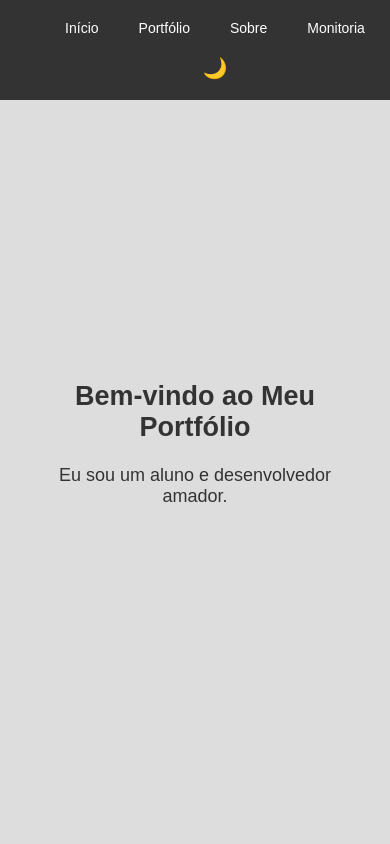
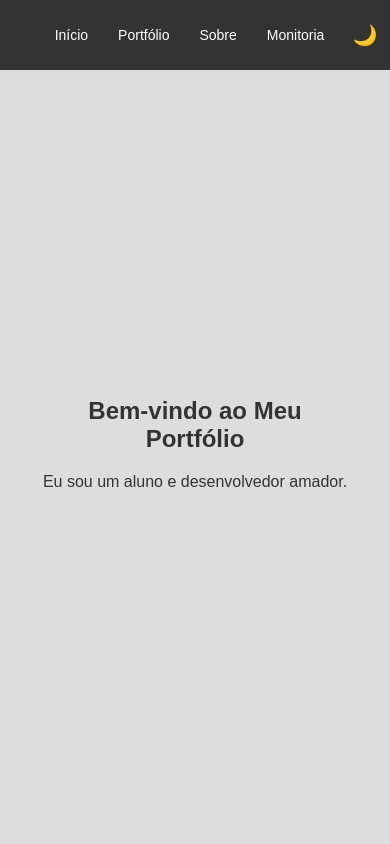
Before and after one commit to PomboFurry/Portfolio, a plain HTML site: page index.html in a window 390 px wide. Shown: the top 844 px of the page. Drawn offline with Linux system fonts and the light colour scheme.

Commit message:
Update styles.css

```diff
--- a/styles.css
+++ b/styles.css
@@ -7,7 +7,7 @@ body {
     scroll-behavior: smooth;
     color: #333; /* Default text color */
     background: #f0f0f0; /* Default background color */
-    font-size: 18px; /* Reduced font size for mobile */
+    font-size: 20px; /* Default font size for PC */
     transition: background 0.6s ease, color 0.6s ease;
 }
 
@@ -34,7 +34,7 @@ body {
     display: flex;
     justify-content: center; /* Center the navigation links */
     align-items: center;
-    padding: 10px 20px; /* Reduced padding for mobile */
+    padding: 10px 20px;
 }
 
 #navbar ul {
@@ -49,15 +49,15 @@ body {
 }
 
 #navbar ul li {
-            margin: 5px 10px; /* Reduced margin for mobile */
+    margin: 0 10px; /* Adjusted margin for better spacing */
 }
 
 #navbar ul li a {
     color: #fff; /* White text */
     text-decoration: none;
-                padding: 5px 10px; /* Reduced padding for mobile */
+    padding: 10px 15px; /* Adjusted padding for better spacing */
     display: block;
-                font-size: 14px; /* Reduced font size for mobile */
+    font-size: 18px; /* Default font size for PC */
 }
 
 #navbar ul li a:hover {
@@ -68,9 +68,9 @@ body {
 #theme-toggle {
     background: transparent;
     border: none;
-    font-size: 20px; /* Reduced font size for mobile */
+    font-size: 24px; /* Default size for PC */
     cursor: pointer;
-    padding: 5px; /* Reduced padding for mobile */
+    padding: 10px;
     color: #fff; /* White text */
     transition: transform 0.6s ease;
     margin-left: auto; /* Push the button to the right */
@@ -82,12 +82,12 @@ body {
 
 /* Sections */
 .section {
-    min-height: 100vh; /* Use min-height instead of height */
+    min-height: 100vh; /* Use min-height to ensure sections don't overflow */
     display: flex;
     align-items: center;
     justify-content: center;
     text-align: center;
-    padding: 20px; /* Added padding for better spacing on mobile */
+    padding: 20px; /* Added padding for better spacing */
 }
 
 #home {
@@ -126,8 +126,8 @@ body.dark-mode #monitoria {
 /* Portfolio Gallery */
 .gallery {
     display: grid;
-    grid-template-columns: repeat(auto-fit, minmax(150px, 1fr)); /* Adjusted for mobile */
-    gap: 10px; /* Reduced gap for mobile */
+    grid-template-columns: repeat(auto-fit, minmax(200px, 1fr)); /* Adjusted for PC */
+    gap: 15px;
 }
 
 .gallery img {
@@ -144,12 +144,57 @@ body.dark-mode #monitoria {
 /* Footer */
 footer {
     text-align: center;
-    padding: 15px; /* Reduced padding for mobile */
+    padding: 20px;
     background: #333; /* Dark gray */
     color: #fff; /* White text */
-    font-size: 14px; /* Reduced font size for mobile */
 }
 
 body.dark-mode footer {
     background: #1e1e1e; /* Even darker gray */
 }
+
+/* Media Queries for Mobile Devices */
+@media (max-width: 768px) {
+    /* Adjust font sizes for mobile */
+    body {
+        font-size: 16px; /* Smaller font size for mobile */
+    }
+
+    /* Navigation adjustments for mobile */
+    #navbar ul li a {
+        font-size: 14px; /* Smaller font size for mobile */
+        padding: 8px 12px; /* Smaller padding for mobile */
+    }
+
+    #theme-toggle {
+        font-size: 20px; /* Smaller toggle button for mobile */
+        padding: 8px; /* Smaller padding for mobile */
+    }
+
+    /* Gallery adjustments for mobile */
+    .gallery {
+        grid-template-columns: repeat(auto-fit, minmax(150px, 1fr)); /* Adjusted for mobile */
+        gap: 10px; /* Smaller gap for mobile */
+    }
+
+    /* Footer adjustments for mobile */
+    footer {
+        padding: 15px; /* Smaller padding for mobile */
+        font-size: 14px; /* Smaller font size for mobile */
+    }
+}
+
+@media (max-width: 480px) {
+    /* Further adjustments for very small screens */
+    #navbar ul li {
+        margin: 5px; /* Smaller margin for very small screens */
+    }
+
+    #navbar ul li a {
+        padding: 6px 10px; /* Smaller padding for very small screens */
+    }
+
+    .gallery {
+        grid-template-columns: repeat(auto-fit, minmax(120px, 1fr)); /* Adjusted for very small screens */
+    }
+}
```
Lines whose indentation alone changed are shown as unchanged.
